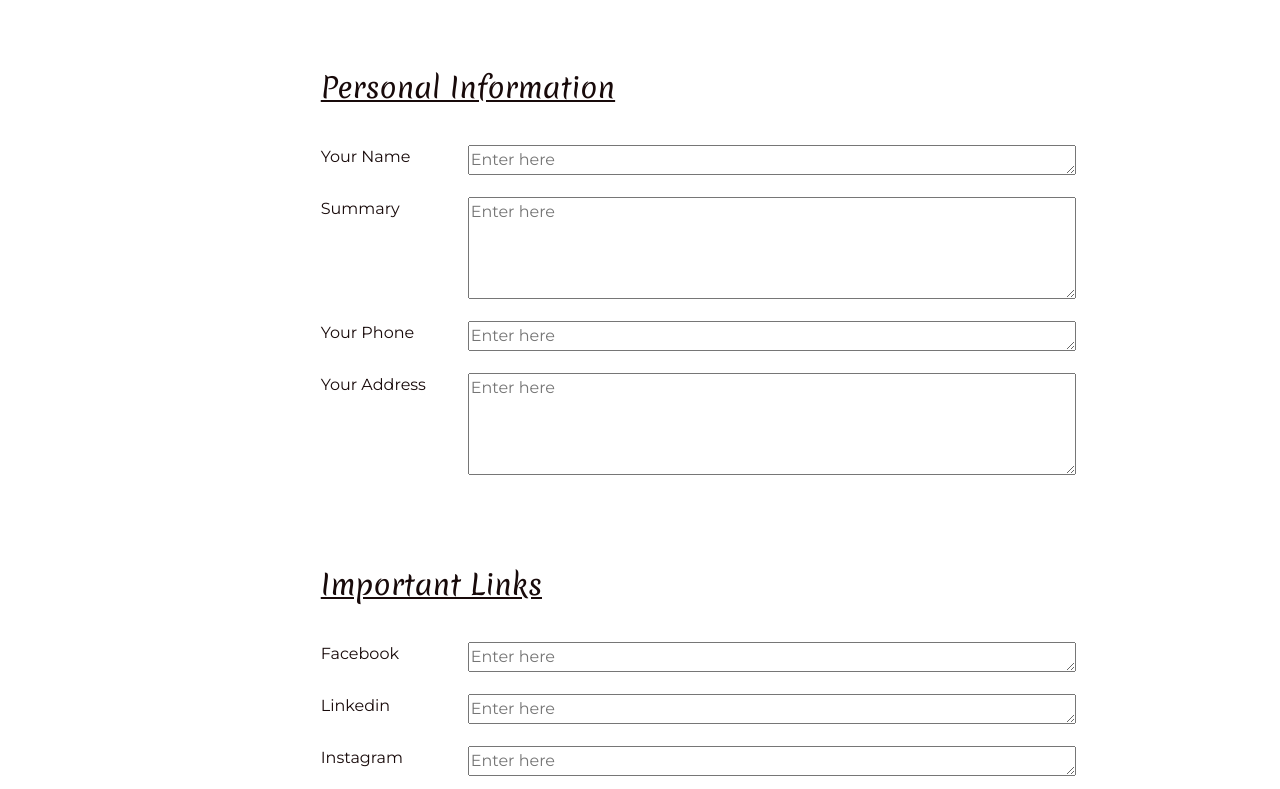
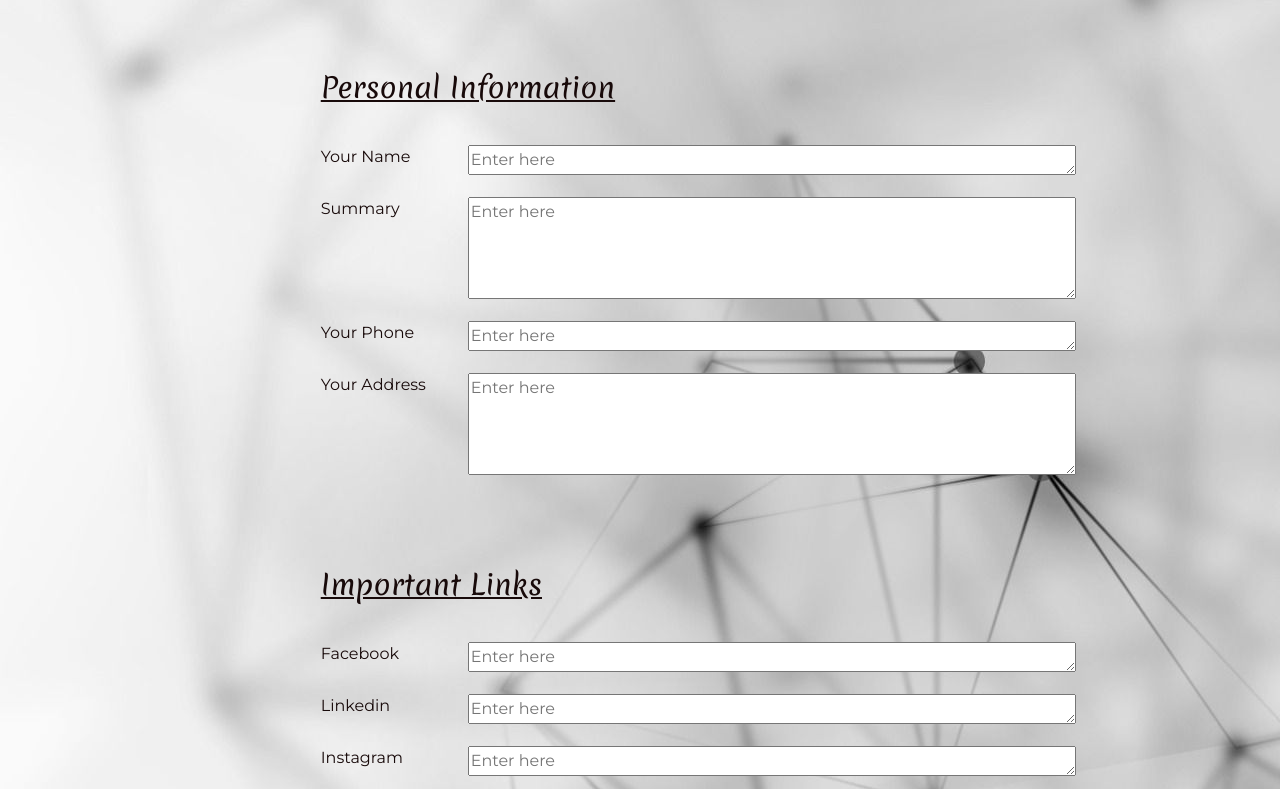
Before and after one commit to Dark8203/Foster-Credentials, a plain HTML site: page 2CV/form/form.html in a window 1280 px wide. Shown: the part 138-927 px from the top of the page. Drawn offline with nearby package versions, Linux system fonts and the light colour scheme.

Commit message:
Update styles.css

```diff
--- a/2CV/form/styles.css
+++ b/2CV/form/styles.css
@@ -10,7 +10,7 @@ body {
   text-align: center;
   width: 100%;
   /* padding-bottom: 140%; */
-  background-image: url('github.com/Dark8203/Foster-Credentials/img/cvform_background.jpg');
+  background-image: url('https://github.com/Dark8203/Foster-Credentials/blob/main/img/cvform_background.jpg');
   /* background-size: cover; */
 }
 
```
